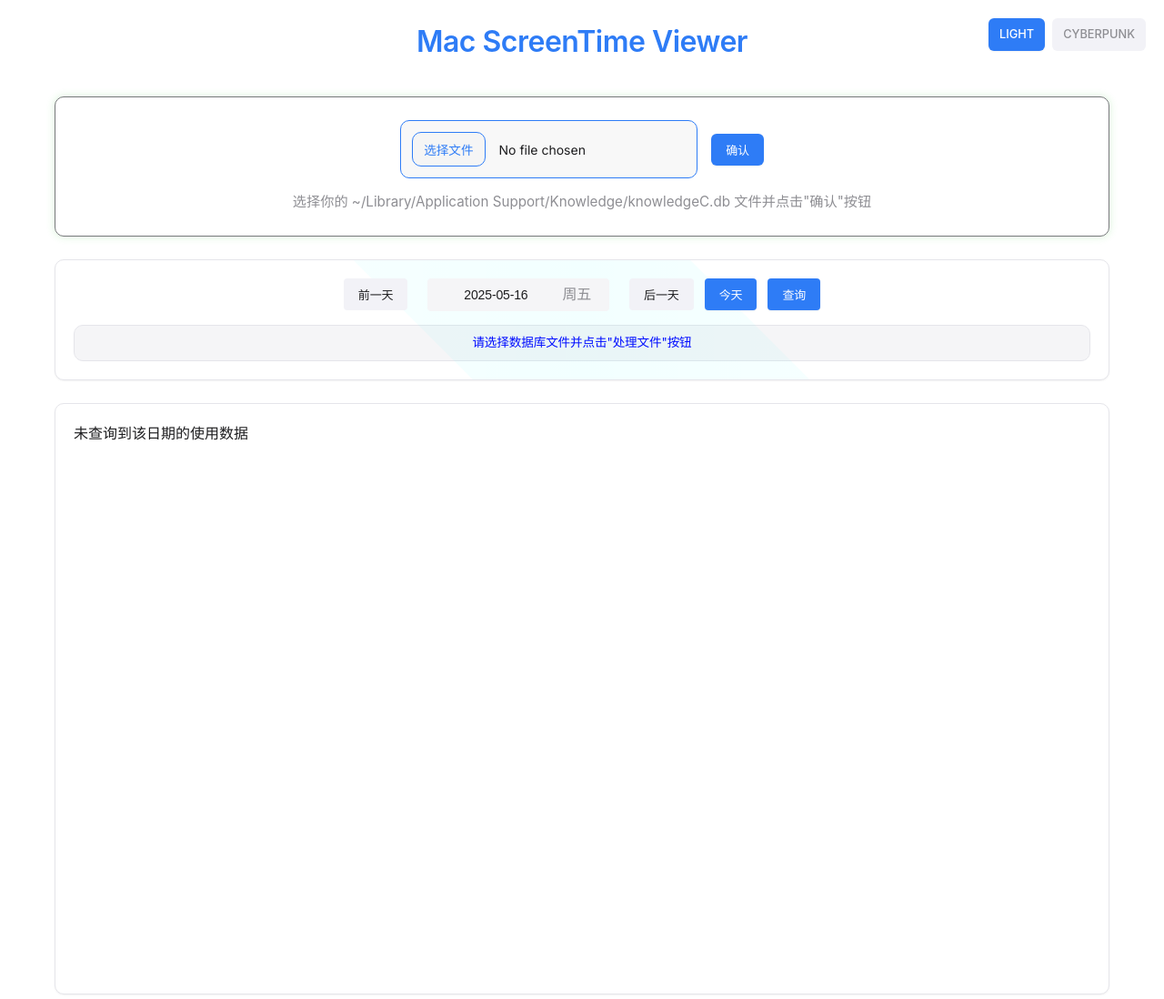
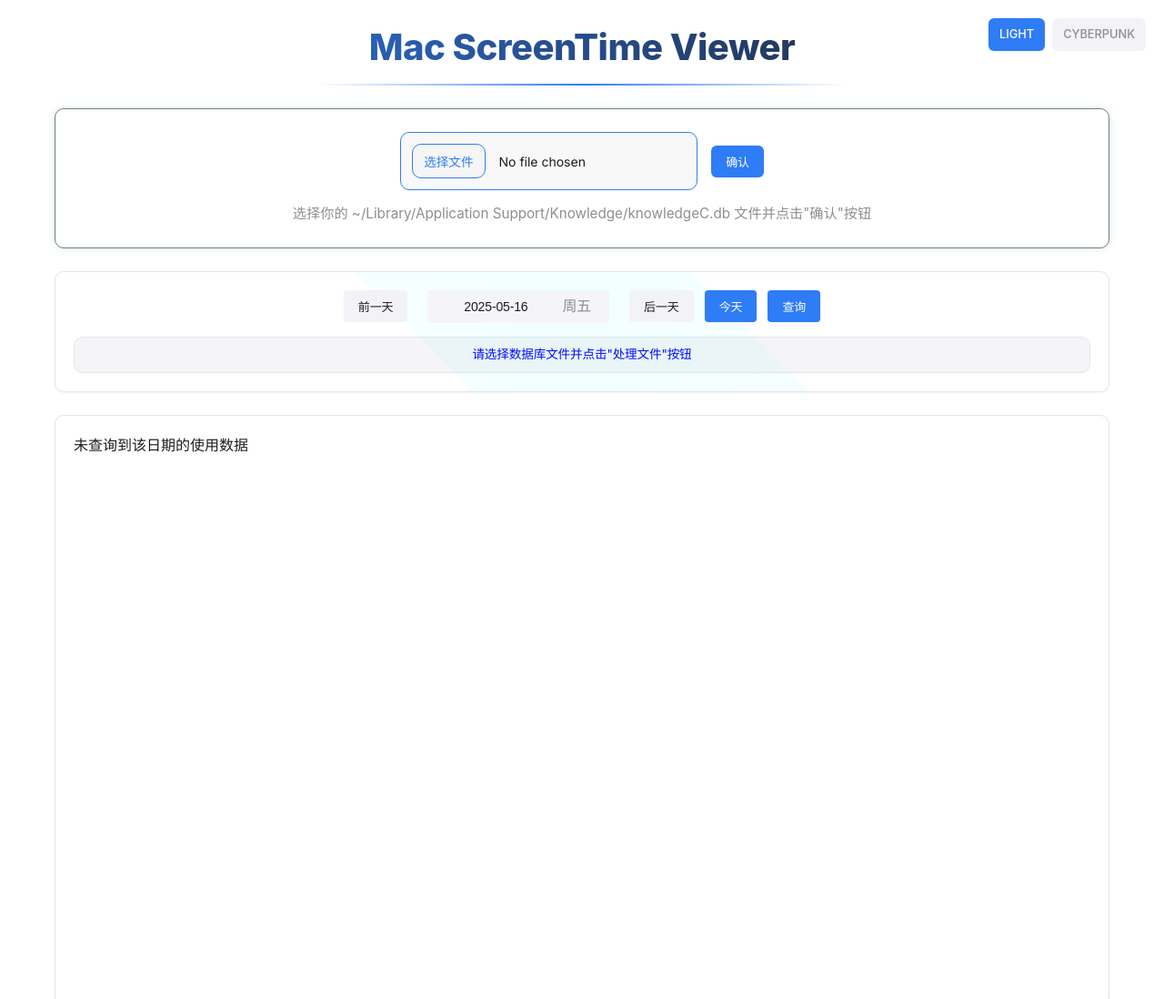
Before and after one commit to Zgmgmm/piot, a plain HTML site: page static/index.html in a window 1280 px wide. Shown: the top 1098 px of the page at 91% size. Drawn offline with nearby package versions, Linux system fonts and the light colour scheme.

Commit message:
feat: enlarge title of theme light
Change-Id: I4ecf9c340688c7c3fe2d4b07270b1a4a2129294b

```diff
--- a/static/styles.css
+++ b/static/styles.css
@@ -812,19 +812,19 @@ button:active {
 
 /* Light theme specific styles */
 :root[data-theme="light"] h1 {
-    background: none;
-    -webkit-background-clip: unset;
-    background-clip: unset;
-    color: var(--primary-neon);
-    text-shadow: none;
-    font-weight: 600;
-    font-size: 2rem;
+    background: linear-gradient(90deg, var(--primary-neon), var(--secondary-neon));
+    -webkit-background-clip: text;
+    background-clip: text;
+    color: transparent;
+    text-shadow: var(--glow-small);
+    font-weight: 800;
+    font-size: 2.5rem;
     letter-spacing: -0.5px;
 }
 
-:root[data-theme="light"] h1::after {
+/* :root[data-theme="light"] h1::after {
     display: none;
-}
+} */
 
 :root[data-theme="light"] h3 {
     color: var(--secondary-neon);
```
